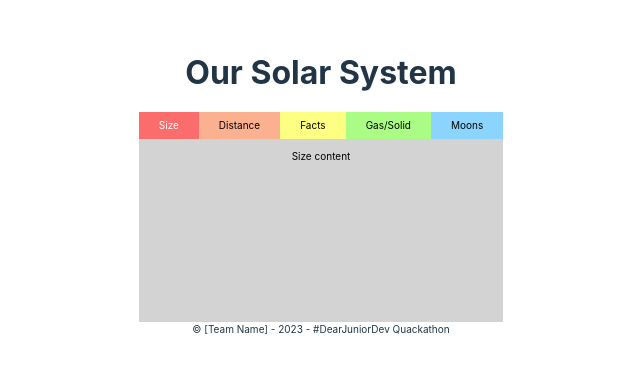
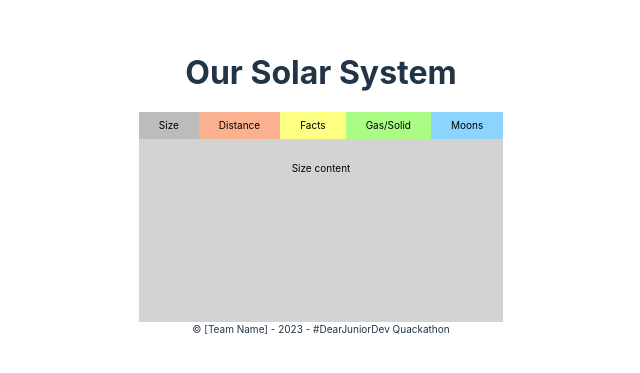
Before and after one commit to Joyce750526/solar-system-quackathon, a React (Vite) app in the folder solar-system-quackathon/: page / in a window 1280 px wide. Shown: the part 215-588 px from the top of the page, without its empty margins (319-959 px from the left). Built offline with nearby package versions, Linux system fonts and the light colour scheme.

Commit message:
Added active class to tabs.

```diff
--- a/solar-system-quackathon/src/components/infobox.css
+++ b/solar-system-quackathon/src/components/infobox.css
@@ -7,6 +7,15 @@
   color: black;
   padding-bottom: 10px;
   min-height: 200px;
+}
+
+.active-1 {
+  background: rgb(188, 188, 188) !important;
+  color: black !important;
+}
+
+.active-2 {
+  background: rgb(188, 188, 188) !important;
 }
 
 ul {
@@ -37,6 +46,10 @@ li:last-child {
   background: #8bd4fe;
 }
 
+.tab-container {
+  margin-bottom: 22px;
+}
+
 .tab-container:hover {
   cursor: pointer;
 }
--- a/solar-system-quackathon/src/components/infobox.jsx
+++ b/solar-system-quackathon/src/components/infobox.jsx
@@ -14,12 +14,38 @@ export default function InfoBox() {
     <div className='container'>
       <div className='tab-container'>
         <ul className='tabs'>
-          <li onClick={() => handleClick("size")}>Size</li>
-          <li onClick={() => handleClick("distance")}>Distance</li>
-          <li onClick={() => handleClick("facts")}>Facts</li>
-          <li onClick={() => handleClick("state")}>Gas/Solid</li>
-          <li onClick={() => handleClick("moons")}>Moons</li>
+          <li
+            onClick={() => handleClick("size")}
+            className={activeTab === "size" ? "active-1" : ""}
+          >
+            Size
+          </li>
+          <li
+            onClick={() => handleClick("distance")}
+            className={activeTab === "distance" ? "active-2" : ""}
+          >
+            Distance
+          </li>
+          <li
+            onClick={() => handleClick("facts")}
+            className={activeTab === "facts" ? "active-2" : ""}
+          >
+            Facts
+          </li>
+          <li
+            onClick={() => handleClick("state")}
+            className={activeTab === "state" ? "active-2" : ""}
+          >
+            Gas/Solid
+          </li>
+          <li
+            onClick={() => handleClick("moons")}
+            className={activeTab === "moons" ? "active-2" : ""}
+          >
+            Moons
+          </li>
         </ul>
+      </div>
       <div className='tab-content'>
         <div className={`size ${activeTab === "size" ? "" : "hidden"}`}>
           Size content
@@ -38,6 +64,5 @@ export default function InfoBox() {
         </div>
       </div>
     </div>
-    </div>
   );
 }
```
Lines whose indentation alone changed are shown as unchanged.
